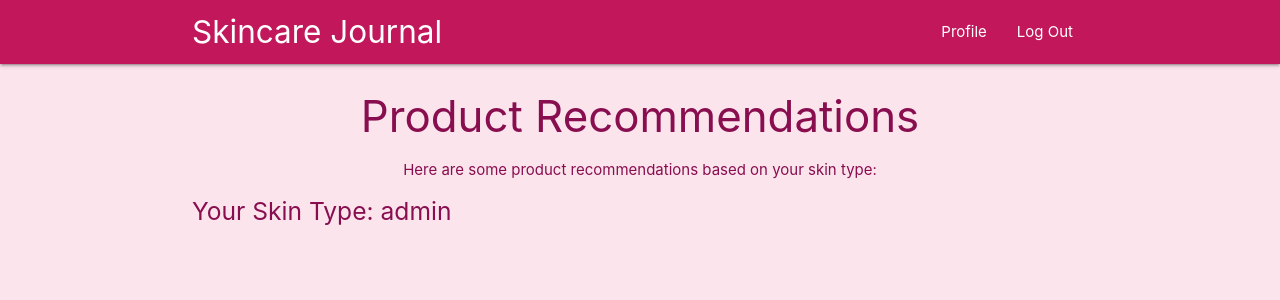
After one commit to adinabo/skincare_journal, a Flask app: page /product_recommendations in a window 1280 px wide. The commit adds this page. Shown: the top 300 px of the page. Run offline with Flask 2, Linux system fonts and the light colour scheme; the visitor is signed in with stand-in values (Sample User, id 1); some libraries are stand-ins or nearby versions.

Commit message:
created product_recommendations page but might change layout later, updated run.py in an attempt to fix the bug that is is causing the skin type to reset when logging out

```diff
--- a/run.py
+++ b/run.py
@@ -44,20 +44,16 @@ def home():
 @app.route("/login", methods=["GET", "POST"])
 def login():
     if request.method == "POST":
-        # check if username exists in db
-        existing_user = mongo.db.users.find_one(
-            {"username": request.form.get("username").lower()})
+        # Check if username exists in db
+        existing_user = mongo.db.users.find_one({"username": request.form.get("username").lower()})
 
         if existing_user:
-            # ensure hashed password matches user input
-            if check_password_hash(
-                    existing_user["password"], request.form.get("password")):
+            # Ensure hashed password matches user input
+            if check_password_hash(existing_user["password"], request.form.get("password")):
                 session["user"] = request.form.get("username").lower()
 
                 # Retrieve skin type from the database and store it in the session
-                user_skintype = mongo.db.user_skintype.find_one(
-                    {"username": session["user"]}
-                )
+                user_skintype = mongo.db.user_skintype.find_one({"username": session["user"]})
                 if user_skintype:
                     session["user_skintype"] = user_skintype.get("skin_type")
                     print("Skin type retrieved:", session["user_skintype"])  # Debugging
@@ -65,15 +61,14 @@ def login():
                 flash("Welcome, {}".format(request.form.get("username")))
                 return redirect(url_for("profile_skintype"))
             else:
-                # invalid password match
                 flash("Incorrect Username and/or Password")
                 return redirect(url_for("login"))
         else:
-            # username doesn't exist
             flash("Incorrect Username and/or Password")
             return redirect(url_for("login"))
 
     return render_template("login.html")
+
 
     if request.method == "POST":
         # check if username exists in db
@@ -135,7 +130,6 @@ def jls_extract_def():
 @app.route('/profile_skintype', methods=["GET", "POST"])
 def profile_skintype():
     if request.method == "POST":
-
         selected_skin_type = request.form.get('group1')
 
         # Check if the user is logged in
@@ -143,6 +137,7 @@ def profile_skintype():
             username = session["user"]
 
             try:
+                # Update the user's skin type in the database
                 mongo.db.user_skintype.update_one(
                     {"username": username},
                     {"$set": {"skin_type": selected_skin_type}},
@@ -186,7 +181,6 @@ def edit_entry(entry_id):
     # If GET request, render the edit form with existing data
     entry = mongo.db.skincare_entries.find_one({"_id": ObjectId(entry_id)})
     return render_template("edit_entry.html", entry=entry)
-
 
 
 # Profile page where users can add entries
@@ -303,6 +297,49 @@ def add_routine():
         return redirect(url_for('login'))
 
 
+@app.route('/product_recommendations')
+def product_recommendations():
+    # Check if the user is logged in and has a skin type set
+    if 'user_skintype' in session:
+        skin_type = session['user_skintype']
+
+        # Example product data based on skin type
+        products = []
+
+        if skin_type == 'Oily':
+            products = [
+                {"name": "Oil-Free Moisturizer", "description": "Keeps skin hydrated without excess oil.", "price": 25.99},
+                {"name": "Mattifying Primer", "description": "Controls shine and minimizes pores.", "price": 20.99 },
+                {"name": "Salicylic Acid Serum", "description": "Reduces breakouts and controls oil.", "price": 30.00 }
+            ]
+        elif skin_type == 'Dry':
+            products = [
+                {"name": "Hydrating Cream", "description": "Deeply nourishes and moisturizes dry skin.", "price": 35.99, "link": "#"},
+                {"name": "Moisture-Rich Cleanser", "description": "Cleanses without stripping moisture.", "price": 18.99, "link": "#"},
+                {"name": "Hyaluronic Acid Serum", "description": "Boosts hydration and plumps skin.", "price": 29.99, "link": "#"}
+            ]
+        elif skin_type == 'Combination':
+            products = [
+                {"name": "Balancing Moisturizer", "description": "Balances oily and dry areas.", "price": 27.99},
+                {"name": "Gentle Exfoliating Toner", "description": "Exfoliates without over-drying.", "price": 22.50},
+                {"name": "Lightweight Hydration Gel", "description": "Hydrates without adding oil.", "price": 28.99}
+            ]
+        elif skin_type == 'Sensitive':
+            products = [
+                {"name": "Soothing Moisturizer", "description": "Calms and hydrates sensitive skin.", "price": 24.99},
+                {"name": "Fragrance-Free Cleanser", "description": "Gently cleanses without irritation.", "price": 19.99},
+                {"name": "Aloe Vera Gel", "description": "Soothes and cools sensitive skin.", "price": 15.00}
+            ]
+
+        # Render the product recommendations page with the products
+        return render_template("product_recommendations.html", products=products)
+
+    else:
+        # If the user's skin type is not set, redirect them to set it first
+        flash("Please set your skin type to get product recommendations.")
+        return redirect(url_for('profile_skintype'))
+
+
 if __name__ == "__main__":
     app.run(
         host=os.environ.get("IP"),
--- /dev/null
+++ b/templates/product_recommendations.html
@@ -0,0 +1,76 @@
+<!DOCTYPE html>
+<html lang="en">
+<head>
+    <meta charset="utf-8">
+    <meta name="viewport" content="width=device-width, initial-scale=1.0">
+    <title>Product Recommendations</title>
+    <!-- Materialize CSS -->
+    <link href="https://cdnjs.cloudflare.com/ajax/libs/materialize/1.0.0/css/materialize.min.css" rel="stylesheet">
+    <style>
+        body {
+            background-color: #fce4ec;
+            color: #880e4f;
+        }
+        .card {
+            background-color: #fff;
+            border-radius: 10px;
+            margin-bottom: 20px;
+        }
+        .card-content {
+            padding: 20px;
+        }
+        .card-title {
+            font-weight: bold;
+            color: #ad1457;
+        }
+        .btn {
+            background-color: #ec407a;
+        }
+    </style>
+</head>
+<body>
+
+    <!-- Navbar -->
+    <nav class="nav-wrapper pink darken-2">
+        <div class="container">
+            <a href="{{ url_for('profile') }}" class="brand-logo">Skincare Journal</a>
+            <ul class="right hide-on-med-and-down">
+                <li><a href="{{ url_for('profile') }}">Profile</a></li>
+                <li><a href="{{ url_for('logout') }}">Log Out</a></li>
+            </ul>
+        </div>
+    </nav>
+
+    <!-- Main Content -->
+    <div class="container">
+        <h3 class="center-align">Product Recommendations</h3>
+        <p class="center-align">Here are some product recommendations based on your skin type:</p>
+
+        {% if session['user_skintype'] %}
+            <h5>Your Skin Type: {{ session['user_skintype'] }}</h5>
+
+            <div class="row">
+                {% for product in products %}
+                <div class="col s12 m6 l4">
+                    <div class="card z-depth-3">
+                        <div class="card-content">
+                            <span class="card-title">{{ product.name }}</span>
+                            <p>{{ product.description }}</p>
+                            <p><strong>Price:</strong> ${{ product.price }}</p>
+                        </div>
+                        <div class="card-action">
+                            <a href="{{ product.link }}" class="btn waves-effect waves-light" target="_blank">Buy Now</a>
+                        </div>
+                    </div>
+                </div>
+                {% endfor %}
+            </div>
+        {% else %}
+            <h5 class="center-align">Please set your skin type to see recommendations.</h5>
+        {% endif %}
+    </div>
+
+    <!-- Materialize JS -->
+    <script src="https://cdnjs.cloudflare.com/ajax/libs/materialize/1.0.0/js/materialize.min.js"></script>
+</body>
+</html>
--- a/templates/profile.html
+++ b/templates/profile.html
@@ -42,7 +42,7 @@
             <div id="skinTypeMessage">
                 <h5>Your skin type is: {{ session['user_skintype'] if 'user_skintype' in session else 'Not set' }}
                     <a class="btn-small waves-effect waves-light modal-trigger pink darken-2 " href="#changeSkinTypeModal">
-                        <i class="material-icons">update skin type</i>
+                        <i class="material-icons">edit</i>
                     </a>
                 </h5>
             </div>
@@ -84,6 +84,7 @@
                     </form>
                 </div>
             </div>
+
             <!-- Display Skincare Entries -->
             <h6>Skincare Routine</h6>
             <ul class="collection">
@@ -169,6 +170,9 @@
                                     <button class="btn waves-effect waves-light pink darken-2" type="submit" id="saveEntryButton">Save Entry</button>
                                 </div>
                             </form>
+                            <div class="center-align">
+                                <a href="{{ url_for('product_recommendations') }}" class="pink-text text-darken-2">Not sure what products to use?</a>
+                            </div>
                         </div>
                     </div>
                 </div>
```
